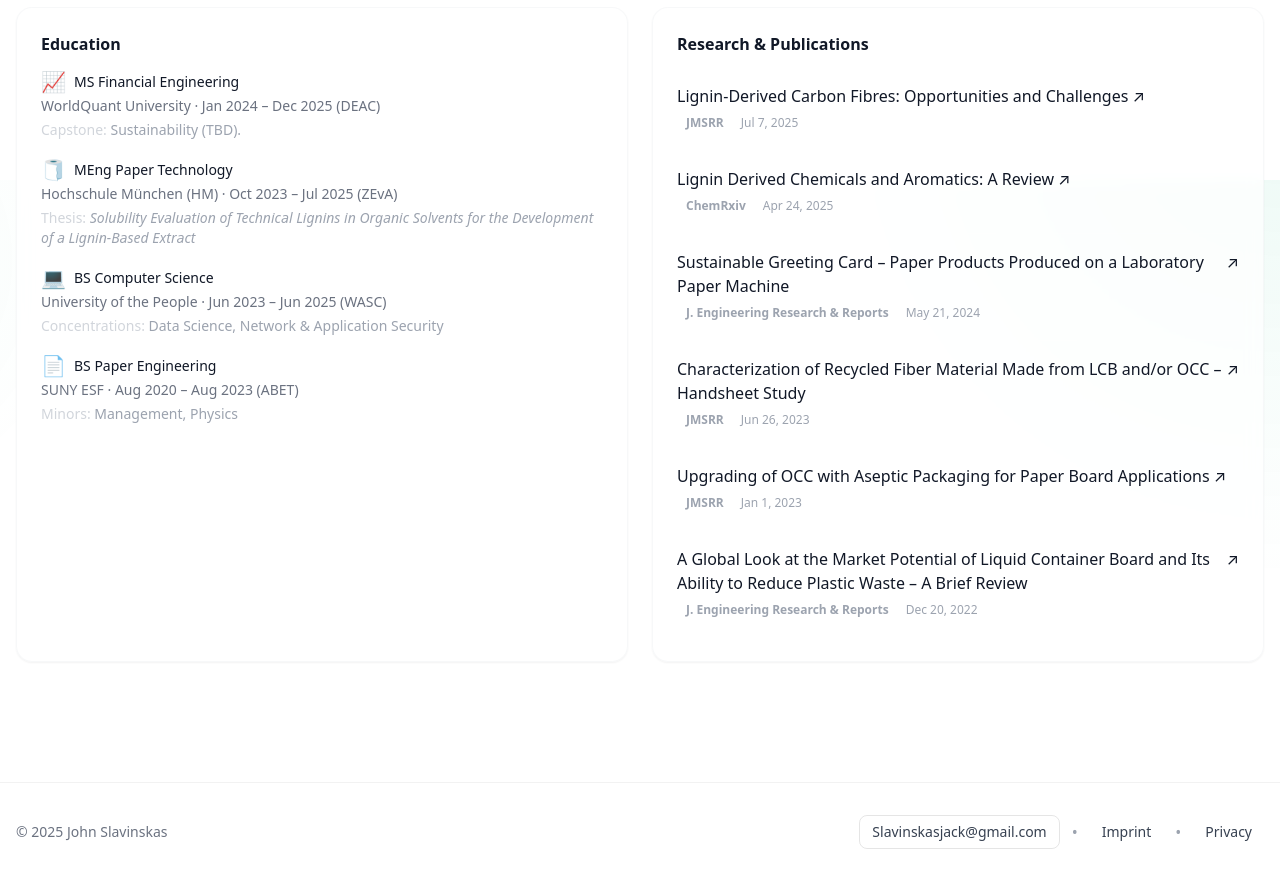
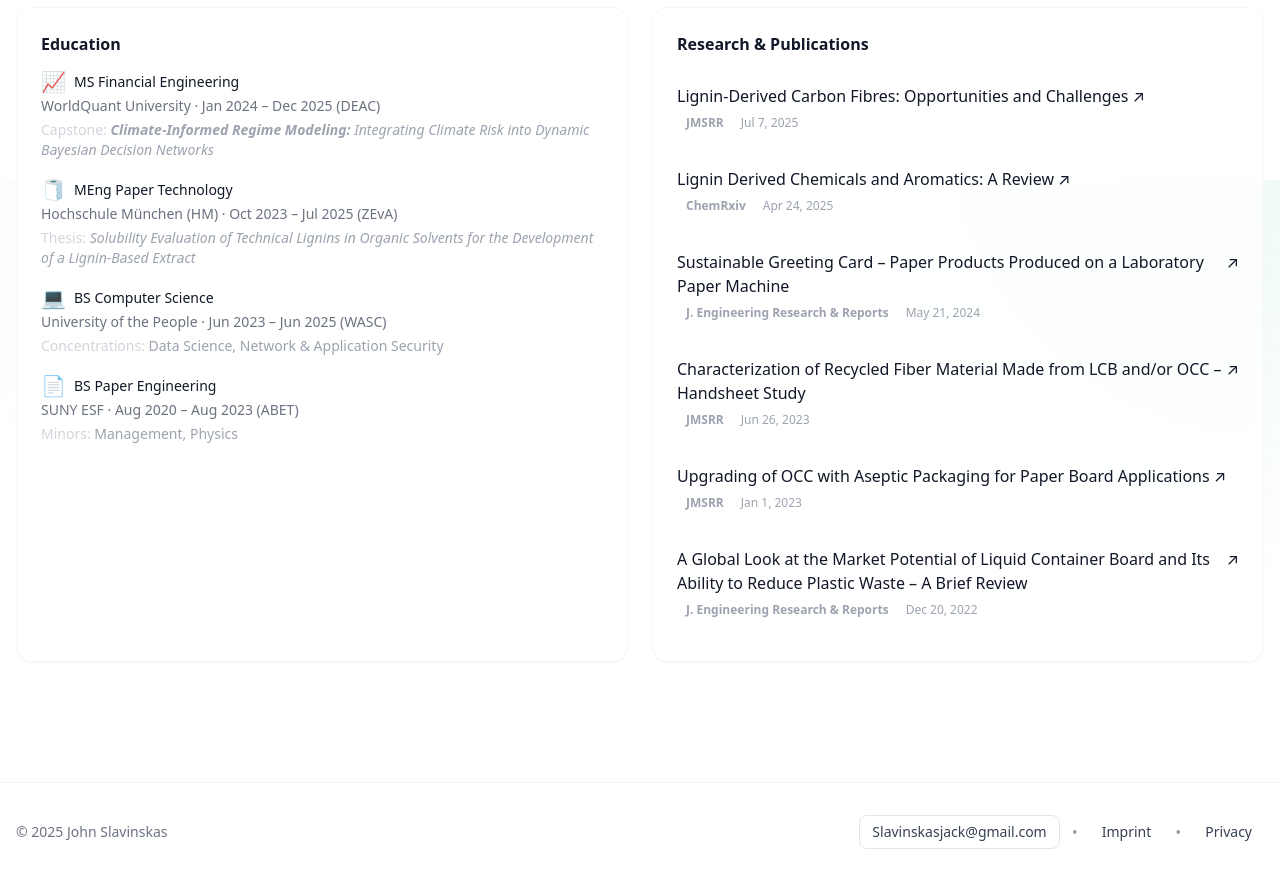
Before and after one commit to Tridude5/JohnSlavinskas, a Next.js app: page / in a window 1280 px wide. Shown: the part 3020-3901 px from the top of the page. Built offline with nearby package versions, Linux system fonts and the light colour scheme; no server answers.

Commit message:
Update capstone project description in HomeClient

```diff
--- a/app/HomeClient.tsx
+++ b/app/HomeClient.tsx
@@ -356,7 +356,8 @@ export default function HomeClient() {
                 <div className="text-gray-500"><Tx>WorldQuant University · Jan 2024 – Dec 2025 (DEAC)</Tx></div>
                 <div className="mt-1 text-gray-400">
                   <span className="font-medium text-gray-300"><Tx>Capstone:</Tx></span>{" "}
-                  <Tx>Sustainability (TBD).</Tx>
+                  <em><strong>Climate-Informed Regime Modeling:</strong></em> <em>Integrating Climate Risk into Dynamic Bayesian Decision Networks</em>
+
                 </div>
               </li>
               <li>
```
